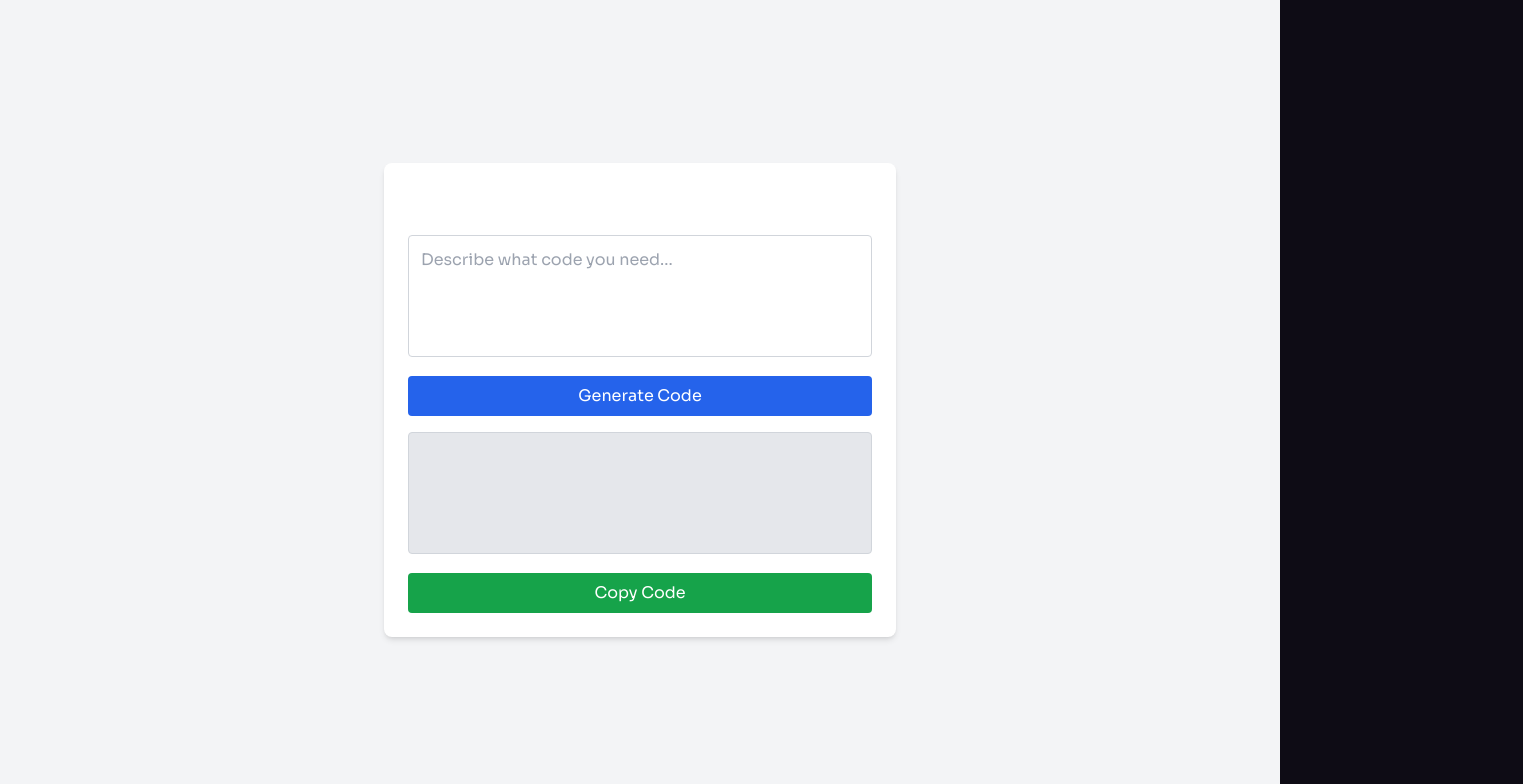
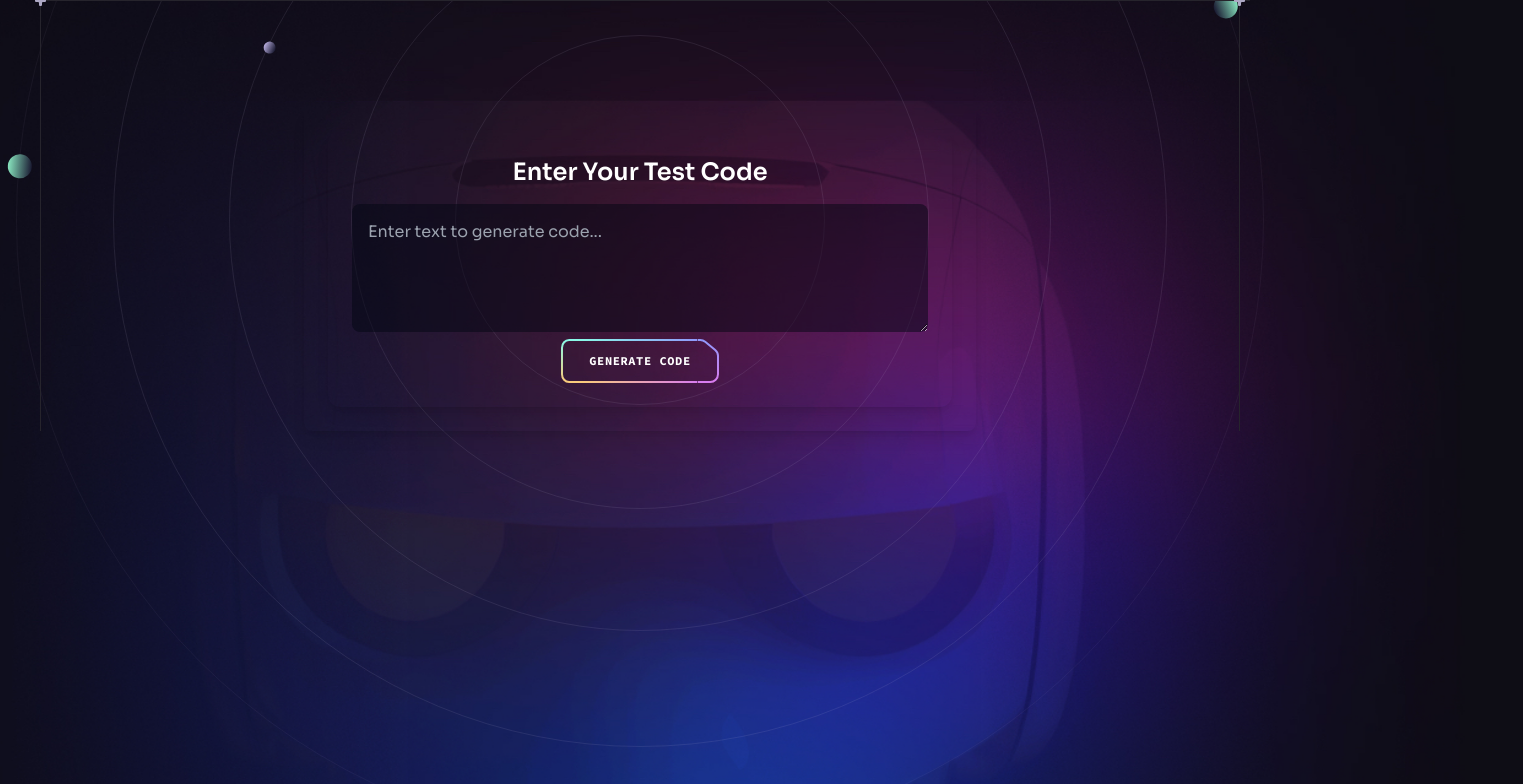
Before and after one commit to alexbradau/test-dd-ai-app, a React (Vite) app: page /demo in a window 1280 px wide. Shown: the top 784 px of the page, 1523 px wide, since content can reach past the window. Built offline with nearby package versions, Linux system fonts and the light colour scheme; no server answers.

Commit message:
added nice layout

```diff
--- a/package.json
+++ b/package.json
@@ -15,7 +15,8 @@
     "react-dom": "^18.3.1",
     "react-just-parallax": "^3.1.16",
     "react-router-dom": "^7.1.0",
-    "scroll-lock": "^2.1.5"
+    "scroll-lock": "^2.1.5",
+    "tailwind-scrollbar-hide": "^2.0.0"
   },
   "devDependencies": {
     "@eslint/js": "^9.17.0",
--- /dev/null
+++ b/src/components/CodeGenerator-backup.jsx
@@ -0,0 +1,94 @@
+import { useState } from "react";
+import Button from "./Button";
+import ButtonGradient from "../assets/svg/ButtonGradient";
+import { Gradient } from "./design/Hero";
+
+const CodeGenerator = () => {
+  const [inputText, setInputText] = useState("");
+  const [responseText, setResponseText] = useState("");
+  const [loading, setLoading] = useState(false);
+
+  const API_URL = import.meta.env.VITE_GENERATE_CODE_URL;
+
+  // Handle user input
+  const handleInputChange = (e) => {
+    setInputText(e.target.value);
+  };
+
+  // Make API call with raw text in the request body
+  const fetchData = async () => {
+    if (!inputText.trim()) return alert("Please enter some text!");
+
+    setLoading(true);
+    try {
+      const response = await fetch(API_URL, {
+        method: "POST",
+        headers: {
+          "Content-Type": "text/plain", // Sending raw text
+        },
+        body: inputText, // Sending input as raw text
+      });
+        const data = await response.json();
+        console.log(data.code)
+      setResponseText(data.code || "No response from API");
+    } catch (error) {
+      setResponseText("Error generating code");
+      console.error("API Error:", error);
+    }
+    setLoading(false);
+  };
+
+  // Copy response to clipboard
+  const copyToClipboard = () => {
+    navigator.clipboard.writeText(responseText)
+      .then(() => alert("Copied to clipboard!"))
+      .catch((err) => console.error("Clipboard error:", err));
+  };
+
+  return (
+    <div className="flex flex-col items-center justify-center min-h-screen p-4 bg-gray-100">
+      <div className="bg-black p-6 shadow-md rounded-lg w-full max-w-lg">
+        <h2 className="text-2xl font-semibold text-center mb-4">Code Generator</h2>
+
+        {/* Input Textbox */}
+        <textarea
+          value={inputText}
+          onChange={handleInputChange}
+          placeholder="Describe what code you need..."
+          className="w-full p-3 border border-gray-300 rounded resize-none"
+          rows="4"
+        />
+
+        {/* API Call Button */}
+        <Button
+          onClick={fetchData}
+          px="px-3"
+          disabled={loading}
+        >
+
+          {loading ? "Generating..." : "Generate Code"}
+        </Button>
+        <ButtonGradient />
+
+        {/* Response Textbox (Uneditable) */}
+        <textarea
+          value={responseText}
+          readOnly
+          className="w-full p-3 mt-4 border border-gray-300 bg-gray-200 rounded resize-none"
+          rows="4"
+        />
+
+        {/* Copy to Clipboard Button */}
+        <Button
+          onClick={copyToClipboard}
+          disabled={!responseText}
+        >
+          Copy Code
+        </Button>
+        <ButtonGradient />
+      </div>
+    </div>
+  );
+};
+
+export default CodeGenerator;
--- a/src/components/CodeGenerator.jsx
+++ b/src/components/CodeGenerator.jsx
@@ -1,11 +1,18 @@
-import { useState } from "react";
+import { heroBackground } from "../assets";
+import Section from "./Section";
+import { BackgroundCircles, BottomLine } from "./design/Hero";
+import { useRef, useState, useEffect } from "react";
+import Button from "./Button";
+import ButtonGradient from "../assets/svg/ButtonGradient";
 
 const CodeGenerator = () => {
   const [inputText, setInputText] = useState("");
   const [responseText, setResponseText] = useState("");
+  const [displayText, setDisplayText] = useState(""); // Holds gradually typed text
   const [loading, setLoading] = useState(false);
 
   const API_URL = import.meta.env.VITE_GENERATE_CODE_URL;
+  const parallaxRef = useRef(null);
 
   // Handle user input
   const handleInputChange = (e) => {
@@ -21,12 +28,11 @@ const CodeGenerator = () => {
       const response = await fetch(API_URL, {
         method: "POST",
         headers: {
-          "Content-Type": "text/plain", // Sending raw text
+          "Content-Type": "text/plain",
         },
-        body: inputText, // Sending input as raw text
+        body: inputText,
       });
       const data = await response.json();
-        console.log(data.code)
       setResponseText(data.code || "No response from API");
     } catch (error) {
       setResponseText("Error generating code");
@@ -43,46 +49,72 @@ const CodeGenerator = () => {
   };
 
   return (
-    <div className="flex flex-col items-center justify-center min-h-screen p-4 bg-gray-100">
-      <div className="bg-white p-6 shadow-md rounded-lg w-full max-w-lg">
-        <h2 className="text-2xl font-semibold text-center mb-4">Code Generator</h2>
+    <Section
+      className="pt-[12rem] -mt-[5.25rem] relative"
+      crosses
+      crossesOffset="lg:translate-y-[5.25rem]"
+      customPaddings
+      id="hero"
+    >
+      <div className="container relative text-center" ref={parallaxRef}>
 
-        {/* Input Textbox */}
+        {/* Background Image Positioned Between Section & Content */}
+        <div className="absolute -top-[54%] left-1/2 w-[234%] -translate-x-1/2 md:-top-[46%] md:w-[138%] lg:-top-[104%] z-[-1]">
+          <img
+            src={heroBackground}
+            className="w-full"
+            width={1440}
+            height={1800}
+            alt="hero"
+          />
+        </div>
+
+        <BackgroundCircles />
+        <div className="rounded-lg p-6 bg-transparent shadow-lg max-w-2xl mx-auto relative z-10">
+        {/* Input Text Area */}
+        <div className="w-full max-w-2xl mx-auto p-6  shadow-lg rounded-xl relative z-10">
+          <h2 className="text-2xl font-semibold mb-4">Enter Your Test Code</h2>
           <textarea
+            className="w-full h-32 p-4 bg-gray-950 bg-opacity-50 rounded-lg focus:outline-none focus:ring-2 focus:ring-indigo-500 scrollbar-hide"
+            placeholder="Enter text to generate code..."
             value={inputText}
             onChange={handleInputChange}
-          placeholder="Describe what code you need..."
-          className="w-full p-3 border border-gray-300 rounded resize-none"
-          rows="4"
-        />
+          ></textarea>
 
-        {/* API Call Button */}
-        <button
+          {/* Generate Button */}
+          <Button
             onClick={fetchData}
-          className="w-full mt-3 bg-blue-600 text-white py-2 rounded hover:bg-blue-700 transition"
             disabled={loading}
           >
             {loading ? "Generating..." : "Generate Code"}
-        </button>
+          </Button>
+          <ButtonGradient />
+        </div>
 
-        {/* Response Textbox (Uneditable) */}
+        {/* Response Box */}
+        {responseText && (
+          <div className="w-full max-w-2xl mx-auto mt-6 p-6 shadow-lg rounded-xl relative z-10">
+            <h2 className="text-2xl font-semibold mb-4">Generated Code</h2>
             <textarea
+              className="w-full h-40 p-4 rounded-lg bg-gray-950 bg-opacity-50 focus:outline-none scrollbar-hide text-white"
               value={responseText}
               readOnly
-          className="w-full p-3 mt-4 border border-gray-300 bg-gray-200 rounded resize-none"
-          rows="4"
-        />
+            ></textarea>
 
-        {/* Copy to Clipboard Button */}
-        <button
+            {/* Copy Button */}
+            <Button
               onClick={copyToClipboard}
-          className="w-full mt-3 bg-green-600 text-white py-2 rounded hover:bg-green-700 transition"
-          disabled={!responseText}
-        >
-          Copy Code
-        </button>
+              disabled={!responseText}>
+              Copy to Clipboard
+            </Button>
+            <ButtonGradient />
+          </div>
+        )}
       </div>
       </div>
+
+      <BottomLine />
+    </Section>
   );
 };
 
--- a/tailwind.config.js
+++ b/tailwind.config.js
@@ -84,6 +84,7 @@ export default {
     },
   },
   plugins: [
+    require("tailwind-scrollbar-hide"),
     plugin(function ({ addBase, addComponents, addUtilities }) {
       addBase({});
       addComponents({
```
Also changed, not shown: 1 other file (tests, documents, lock files or other folders). Lines whose indentation alone changed are shown as unchanged.
